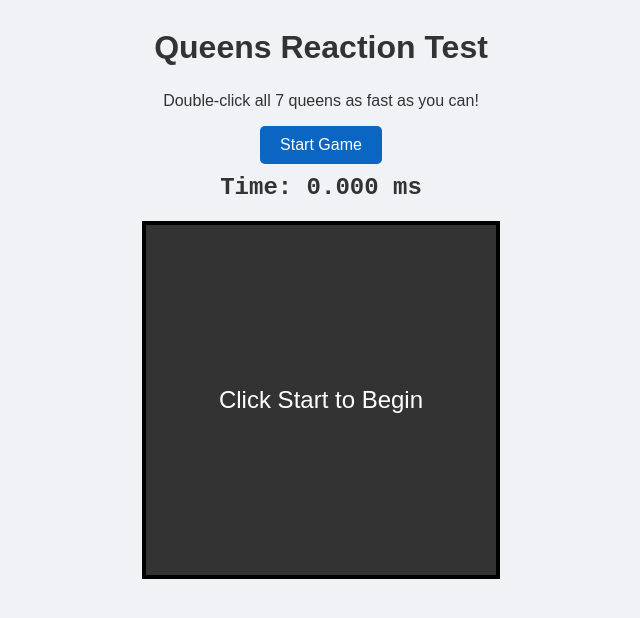
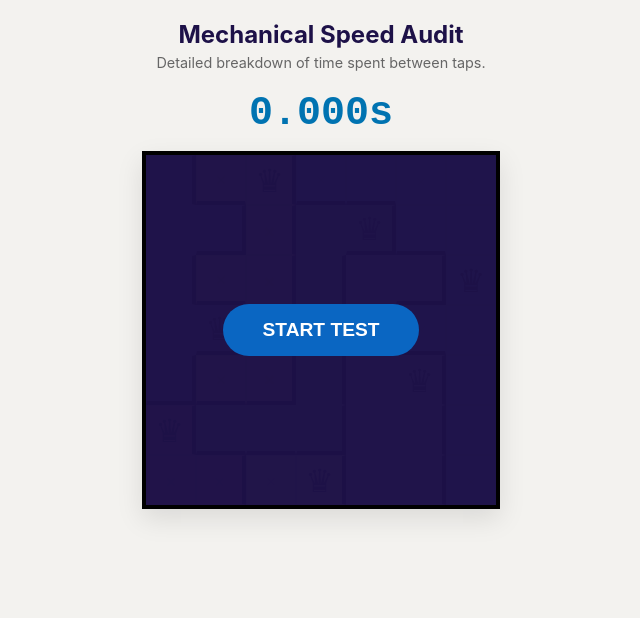
Before and after one commit to rilhia/queens-copy-timer, a plain HTML site: page index.html in a window 1280 px wide. Shown: the whole page, without its empty margins (319-959 px from the left). Drawn offline with Linux system fonts and the light colour scheme.

Commit message:
Update index.html

```diff
--- a/index.html
+++ b/index.html
@@ -2,78 +2,60 @@
 <html lang="en">
 <head>
     <meta charset="UTF-8">
-    <meta name="viewport" content="width=device-width, initial-scale=1.0">
-    <title>Queens Copy Timert</title>
+    <meta name="viewport" content="width=device-width, initial-scale=1.0, maximum-scale=1.0, user-scalable=no">
+    <title>Queens: Mechanical Speed Analytics</title>
     <style>
         body {
-            font-family: sans-serif;
+            font-family: -apple-system, system-ui, BlinkMacSystemFont, "Segoe UI", Roboto, sans-serif;
             display: flex;
             flex-direction: column;
             align-items: center;
-            background-color: #f0f2f5;
-            color: #333;
+            background-color: #f3f2ef;
+            color: #1d1148;
+            margin: 0;
+            touch-action: none;
+            user-select: none;
         }
 
-        h1 {
-            margin-bottom: 10px;
-        }
-
-        #controls {
-            margin-bottom: 20px;
-            text-align: center;
-        }
-
-        button {
-            padding: 10px 20px;
-            font-size: 16px;
-            cursor: pointer;
-            background-color: #0a66c2;
-            color: white;
-            border: none;
-            border-radius: 5px;
-        }
-
-        button:disabled {
-            background-color: #ccc;
-            cursor: not-allowed;
-        }
+        h1 { margin: 20px 0 5px 0; font-size: 1.5rem; }
+        .subtitle { color: #666; margin-bottom: 20px; font-size: 0.9rem; text-align: center; max-width: 90%; }
 
         #timer {
-            font-size: 24px;
-            font-weight: bold;
-            margin-top: 10px;
-            font-family: monospace;
+            font-size: 2.5rem;
+            font-weight: 800;
+            margin-bottom: 15px;
+            font-family: 'Courier New', monospace;
+            color: #0073b1;
+            min-width: 250px;
+            text-align: center;
         }
 
         #game-container {
             position: relative;
             width: 350px;
             height: 350px;
-            border: 4px solid black;
-            box-sizing: content-box; /* Ensure border doesn't affect inner width */
+            border: 4px solid #000;
+            background: #fff;
+            box-shadow: 0 10px 25px rgba(0,0,0,0.1);
         }
 
         #grid-cover {
             position: absolute;
-            top: 0;
-            left: 0;
-            width: 100%;
-            height: 100%;
-            background-color: #333;
+            top: 0; left: 0; width: 100%; height: 100%;
+            background-color: rgba(29, 17, 72, 0.98);
             color: white;
             display: flex;
+            flex-direction: column;
             justify-content: center;
             align-items: center;
-            font-size: 24px;
-            z-index: 10;
+            z-index: 100;
+            text-align: center;
         }
 
         #queens-grid {
             display: grid;
             grid-template-columns: repeat(7, 50px);
             grid-template-rows: repeat(7, 50px);
-            width: 100%;
-            height: 100%;
         }
 
         .cell {
@@ -83,12 +65,10 @@
             display: flex;
             justify-content: center;
             align-items: center;
-            font-size: 24px;
-            border-right: 1px solid rgba(0,0,0,0.2);
-            border-bottom: 1px solid rgba(0,0,0,0.2);
+            border: 0.5px solid rgba(0,0,0,0.1);
+            position: relative;
         }
 
-        /* Define the region colors */
         .color-purple { background-color: #b39ddb; }
         .color-orange { background-color: #ffcc80; }
         .color-blue { background-color: #90caf9; }
@@ -97,34 +77,78 @@
         .color-red { background-color: #ef9a9a; }
         .color-yellow { background-color: #fff59d; }
 
-        /* Thick borders for region boundaries */
-        .thick-border-right { border-right: 4px solid black; }
-        .thick-border-bottom { border-bottom: 4px solid black; }
+        .thick-border-right { border-right: 4px solid #000 !important; }
+        .thick-border-bottom { border-bottom: 4px solid #000 !important; }
 
         .queen-icon {
-            cursor: pointer;
-            user-select: none;
-            transition: transform 0.1s ease-in-out;
+            font-size: 32px;
+            color: #000;
+            opacity: 0.8;
+            pointer-events: none;
+            transition: color 0.1s ease;
         }
 
-        .queen-icon.found {
-            color: #0a66c2; /* Change color when found */
-            transform: scale(1.2);
+        .found .queen-icon { color: #0a66c2; opacity: 1; }
+        .mark { color: rgba(0,0,0,0.1); font-size: 18px; pointer-events: none; }
+
+        .btn {
+            background: #0a66c2;
+            color: white;
+            border: none;
+            padding: 15px 40px;
+            border-radius: 50px;
+            font-weight: bold;
+            font-size: 1.2rem;
+            cursor: pointer;
         }
+
+        #stats-panel {
+            margin-top: 25px;
+            width: 90%;
+            max-width: 400px;
+            background: white;
+            padding: 15px;
+            border-radius: 8px;
+            display: none;
+            box-shadow: 0 4px 10px rgba(0,0,0,0.05);
+            font-size: 0.85rem;
+        }
+
+        table { width: 100%; border-collapse: collapse; margin-top: 10px; }
+        th, td { text-align: left; padding: 6px; border-bottom: 1px solid #eee; }
+        th { color: #0073b1; }
     </style>
 </head>
 <body>
 
-    <h1>Queens Reaction Test</h1>
-    <div id="controls">
-        <p>Double-click all 7 queens as fast as you can!</p>
-        <button id="start-btn">Start Game</button>
-        <div id="timer">Time: 0.000 ms</div>
+    <h1>Mechanical Speed Audit</h1>
+    <div class="subtitle">Detailed breakdown of time spent between taps.</div>
+
+    <div id="timer">0.000s</div>
+
+    <div id="game-container">
+        <div id="grid-cover">
+            <button class="btn" onclick="startGame()">START TEST</button>
+        </div>
+        <div id="queens-grid"></div>
     </div>
 
-    <div id="game-container">
-        <div id="grid-cover">Click Start to Begin</div>
-        <div id="queens-grid"></div>
+    <div id="stats-panel">
+        <h3>Input Analytics</h3>
+        <table id="stats-table">
+            <thead>
+                <tr>
+                    <th>Queen</th>
+                    <th>Tap Interval</th>
+                    <th>Travel Time</th>
+                </tr>
+            </thead>
+            <tbody id="stats-body"></tbody>
+        </table>
+        <p style="font-size: 0.75rem; color: #888; margin-top: 10px;">
+            * <b>Tap Interval:</b> Time between 1st and 2nd tap on the same queen.<br>
+            * <b>Travel Time:</b> Time between finishing one queen and 1st tapping the next.
+        </p>
     </div>
 
     <script>
@@ -138,90 +162,115 @@
             ['red', 'red', 'yellow', 'yellow', 'grey', 'grey', 'blue']
         ];
 
-        // Coordinates of the queens (row, column) zero-indexed
-        const queenPositions = [
-            [0, 2], [1, 4], [2, 6],
-            [3, 1], [4, 5], [5, 0],
-            [6, 3]
-        ];
+        const queenPositions = [[0, 2], [1, 4], [2, 6], [3, 1], [4, 5], [5, 0], [6, 3]];
 
-        let startTime;
+        let startTime, timerActive = false, rafId;
         let queensFound = 0;
-        const totalQueens = queenPositions.length;
-        const timerDisplay = document.getElementById('timer');
-        const startBtn = document.getElementById('start-btn');
-        const gridCover = document.getElementById('grid-cover');
-        const gridContainer = document.getElementById('queens-grid');
+        let lastTapTime = 0, lastTapCell = null;
+
+        // Stats Tracking
+        let lastCompletionTime = 0; // Time of previous queen's second tap
+        let currentQueenFirstTap = 0;
+        let statsData = [];
 
         function createGrid() {
+            const gridContainer = document.getElementById('queens-grid');
             for (let r = 0; r < 7; r++) {
                 for (let c = 0; c < 7; c++) {
                     const cell = document.createElement('div');
-                    cell.classList.add('cell');
-                    cell.classList.add(`color-${gridColors[r][c]}`);
+                    cell.className = `cell color-${gridColors[r][c]}`;
+                    if (c < 6 && gridColors[r][c] !== gridColors[r][c+1]) cell.classList.add('thick-border-right');
+                    if (r < 6 && gridColors[r][c] !== gridColors[r+1][c]) cell.classList.add('thick-border-bottom');
 
-                    // Add thick borders for region boundaries
-                    if (c < 6 && gridColors[r][c] !== gridColors[r][c+1]) {
-                        cell.classList.add('thick-border-right');
-                    }
-                    if (r < 6 && gridColors[r][c] !== gridColors[r+1][c]) {
-                        cell.classList.add('thick-border-bottom');
+                    const isQueen = queenPositions.some(pos => pos[0] === r && pos[1] === c);
+                    if (isQueen) {
+                        cell.innerHTML = '<span class="queen-icon">♛</span>';
+                        cell.dataset.isQueen = "true";
+                    } else {
+                        cell.innerHTML = '<span class="mark">×</span>';
                     }
 
-                    // Check if a queen should be placed here
-                    if (queenPositions.some(pos => pos[0] === r && pos[1] === c)) {
-                        const queen = document.createElement('span');
-                        queen.classList.add('queen-icon');
-                        queen.innerHTML = '♛'; // Unicode crown
+                    cell.addEventListener('pointerdown', function() {
+                        if (!timerActive) return;
+                        const now = performance.now();
+                        const timespan = now - lastTapTime;
 
-                        // Add the double-click listener specifically to the queen icon
-                        queen.addEventListener('dblclick', function(e) {
-                            e.stopPropagation(); // Prevent bubbling
-                            if (!this.classList.contains('found')) {
+                        if (timespan < 350 && lastTapCell === this) {
+                            // SECOND TAP (Completion of Queen)
+                            if (this.dataset.isQueen === "true" && !this.classList.contains('found')) {
                                 this.classList.add('found');
                                 queensFound++;
-                                checkWinCondition();
+
+                                const tapInterval = now - currentQueenFirstTap;
+                                const travelTime = currentQueenFirstTap - (lastCompletionTime || startTime);
+
+                                statsData.push({
+                                    queen: queensFound,
+                                    interval: tapInterval.toFixed(0),
+                                    travel: travelTime.toFixed(0)
+                                });
+
+                                lastCompletionTime = now;
+                                checkWin();
                             }
-                        });
-                        cell.appendChild(queen);
-                    } else {
-                        // Add an 'x' for non-queen cells (optional, based on image)
-                        cell.innerHTML = '<span style="color: #555;">×</span>';
-                    }
-
+                            lastTapTime = 0;
+                            lastTapCell = null;
+                        } else {
+                            // FIRST TAP
+                            lastTapTime = now;
+                            lastTapCell = this;
+                            currentQueenFirstTap = now;
+                        }
+                    });
                     gridContainer.appendChild(cell);
                 }
             }
         }
 
         function startGame() {
-            startBtn.disabled = true;
-            gridCover.style.display = 'none';
             queensFound = 0;
-            // Reset any previously found queens
-            document.querySelectorAll('.queen-icon').forEach(q => q.classList.remove('found'));
-
-            // Start the high-resolution timer
+            statsData = [];
+            lastCompletionTime = 0;
+            document.querySelectorAll('.cell').forEach(c => c.classList.remove('found'));
+            document.getElementById('grid-cover').style.display = 'none';
+            document.getElementById('stats-panel').style.display = 'none';
+            timerActive = true;
             startTime = performance.now();
+            rafId = requestAnimationFrame(updateTimer);
         }
 
-        function checkWinCondition() {
-            if (queensFound === totalQueens) {
-                const endTime = performance.now();
-                const totalTime = (endTime - startTime).toFixed(3);
-                timerDisplay.textContent = `Time: ${totalTime} ms`;
-                startBtn.disabled = false;
-                gridCover.textContent = `Done! Time: ${totalTime} ms. Click Start to try again.`;
-                gridCover.style.display = 'flex';
+        function updateTimer() {
+            if (!timerActive) return;
+            const elapsed = (performance.now() - startTime) / 1000;
+            document.getElementById('timer').textContent = elapsed.toFixed(3) + 's';
+            rafId = requestAnimationFrame(updateTimer);
+        }
+
+        function checkWin() {
+            if (queensFound === queenPositions.length) {
+                timerActive = false;
+                cancelAnimationFrame(rafId);
+                displayStats();
+                document.getElementById('grid-cover').style.display = 'flex';
+                document.querySelector('.btn').textContent = "RE-TEST";
             }
         }
 
-        // Initialize the grid on load
+        function displayStats() {
+            const body = document.getElementById('stats-body');
+            body.innerHTML = '';
+            statsData.forEach(s => {
+                const row = `<tr>
+                    <td>#${s.queen}</td>
+                    <td>${s.interval}ms</td>
+                    <td>${s.travel}ms</td>
+                </tr>`;
+                body.innerHTML += row;
+            });
+            document.getElementById('stats-panel').style.display = 'block';
+        }
+
         createGrid();
-
-        // Attach event listener to the start button
-        startBtn.addEventListener('click', startGame);
-
     </script>
 </body>
 </html>
```
